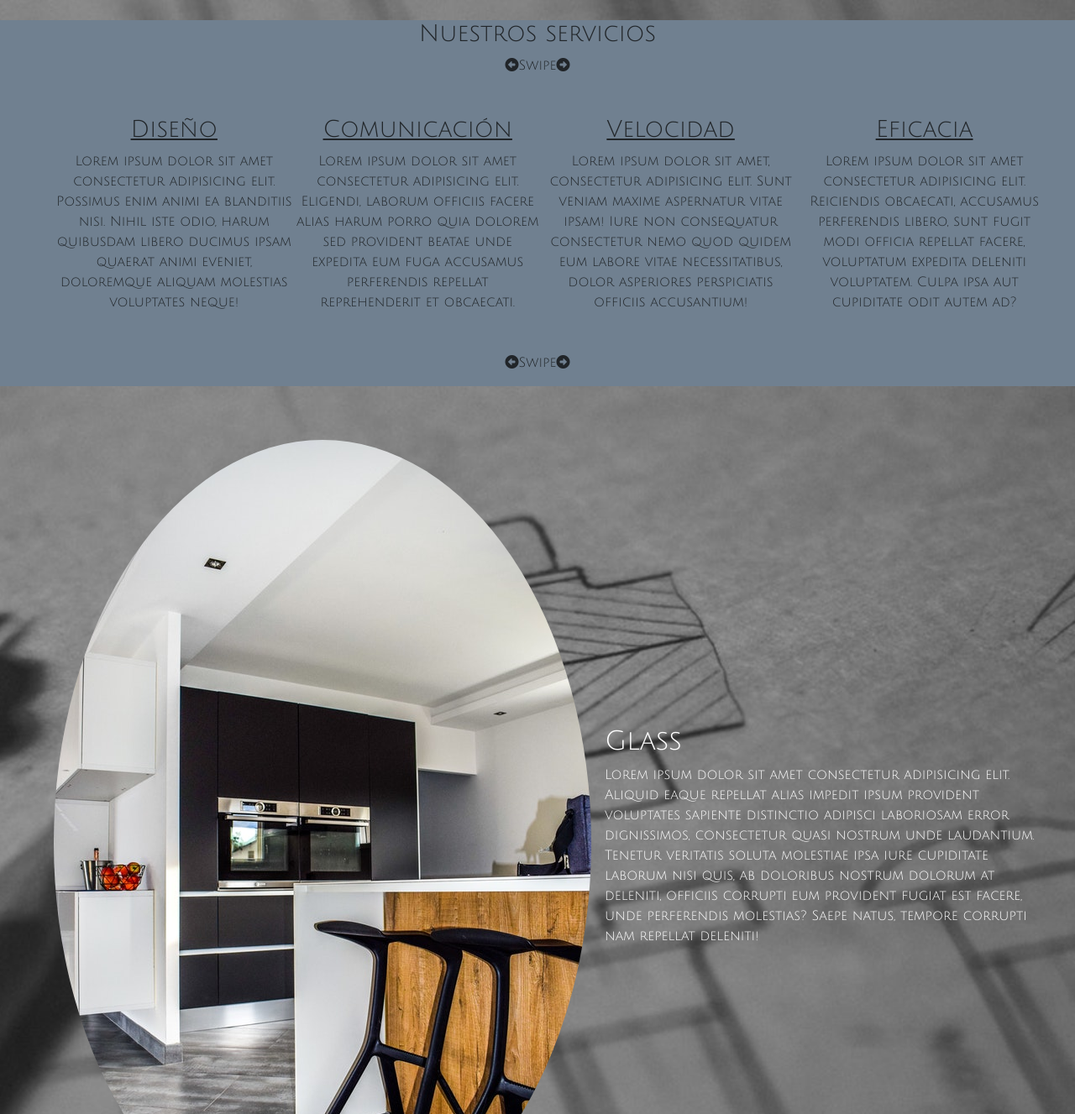
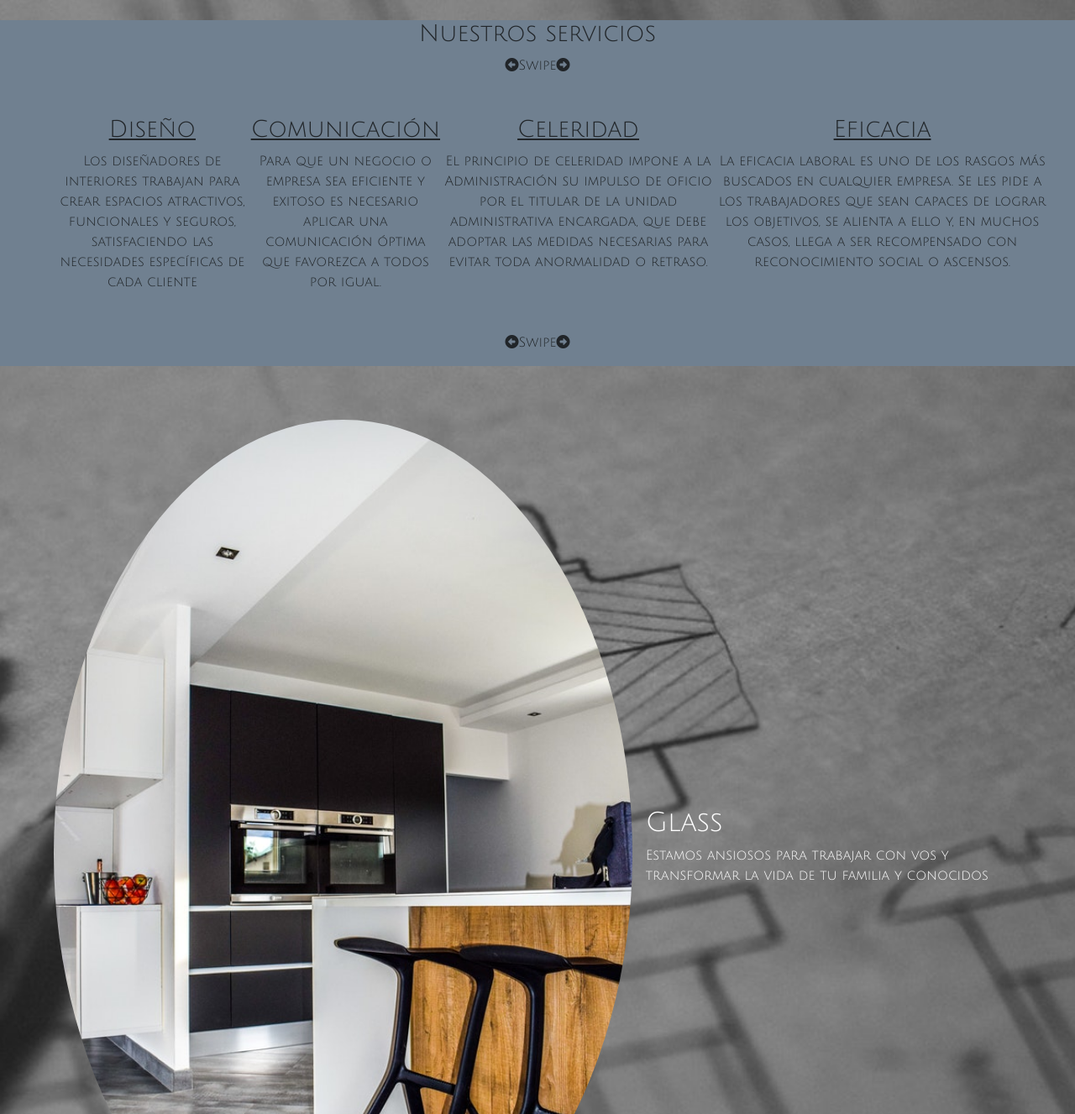
Before and after one commit to IgnacioDavicino/Entrega-Final-Coderhouse, a website: page pages/nosotros.html in a window 1280 px wide. Shown: the part 1120-2447 px from the top of the page at 84% size. Drawn offline with Linux system fonts and the light colour scheme.

Commit message:
añadi seo

```diff
--- a/pages/nosotros.html
+++ b/pages/nosotros.html
@@ -5,7 +5,7 @@
     <meta charset="UTF-8">
     <meta http-equiv="X-UA-Compatible" content="IE=edge">
     <meta name="viewport" content="width=device-width, initial-scale=1.0">
-    <title>Glass - Nosotros</title>
+    <title>Nosotros - Glass</title>
     <!-- SEO -->
     <meta name="keywords" content="Interiores,Casa,Casas,Diseño,Mejor,Mejores,Nosotros,Sobrenosotros">
     <!-- Icono -->
@@ -48,10 +48,10 @@
                     </li>
                     <li class="nav-item">
                         <a class="navbar__a nav-link" href="galeria.html">Galeria</a>
-                      </li>
-                      <li class="nav-item">
+                    </li>
+                    <li class="nav-item">
                         <a class="navbar__a nav-link" href="contacto.html">Contacto</a>
-                      </li>
+                    </li>
                 </ul>
             </div>
         </div>
@@ -65,7 +65,8 @@
             <img class="nosotros__img" src="../img/nosotrosimg2.jpg" alt="edificio">
             <div class="section__texto">
                 <h2>Experiencia</h2>
-                <p>Tenemos a los mejores profesionales de todo el mundo concentrados en brindarte la mejor experiencia posible, para que tengas tu hogar ideal, ya sea el interior o la fachada.</p>
+                <p>Tenemos a los mejores profesionales de todo el mundo concentrados en brindarte la mejor experiencia
+                    posible, para que tengas tu hogar ideal, ya sea el interior o la fachada.</p>
             </div>
         </section>
 
@@ -81,27 +82,20 @@
                 <ul class="banner__ul">
                     <li>
                         <h3 class="banner__titulos">Diseño</h3>
-                        <p>Lorem ipsum dolor sit amet consectetur adipisicing elit. Possimus enim animi ea blanditiis
-                            nisi. Nihil iste odio, harum quibusdam libero ducimus ipsam quaerat animi eveniet,
-                            doloremque aliquam molestias voluptates neque!</p>
+                        <p>Los diseñadores de interiores trabajan para crear espacios atractivos, funcionales y seguros,
+                            satisfaciendo las necesidades específicas de cada cliente</p>
                     </li>
                     <li>
                         <h3 class="banner__titulos">Comunicación</h3>
-                        <p>Lorem ipsum dolor sit amet consectetur adipisicing elit. Eligendi, laborum officiis facere
-                            alias harum porro quia dolorem sed provident beatae unde expedita eum fuga accusamus
-                            perferendis repellat reprehenderit et obcaecati.</p>
+                        <p>Para que un negocio o empresa sea eficiente y exitoso es necesario aplicar una comunicación óptima que favorezca a todos por igual.</p>
                     </li>
                     <li>
-                        <h3 class="banner__titulos">Velocidad</h3>
-                        <p>Lorem ipsum dolor sit amet, consectetur adipisicing elit. Sunt veniam maxime aspernatur vitae
-                            ipsam! Iure non consequatur consectetur nemo quod quidem eum labore vitae necessitatibus,
-                            dolor asperiores perspiciatis officiis accusantium!</p>
+                        <h3 class="banner__titulos">Celeridad</h3>
+                        <p>El principio de celeridad impone a la Administración su impulso de oficio por el titular de la unidad administrativa encargada, que debe adoptar las medidas necesarias para evitar toda anormalidad o retraso.</p>
                     </li>
                     <li>
                         <h3 class="banner__titulos">Eficacia</h3>
-                        <p>Lorem ipsum dolor sit amet consectetur adipisicing elit. Reiciendis obcaecati, accusamus
-                            perferendis libero, sunt fugit modi officia repellat facere, voluptatum expedita deleniti
-                            voluptatem. Culpa ipsa aut cupiditate odit autem ad?</p>
+                        <p>La eficacia laboral es uno de los rasgos más buscados en cualquier empresa. Se les pide a los trabajadores que sean capaces de lograr los objetivos, se alienta a ello y, en muchos casos, llega a ser recompensado con reconocimiento social o ascensos.</p>
                     </li>
                 </ul>
             </div>
@@ -116,11 +110,7 @@
             <img class="nosotros__img" src="../img/nosotrosimg3.jpg" alt="edificio">
             <div class="section__texto">
                 <h2>Glass</h2>
-                <p> Lorem ipsum dolor sit amet consectetur adipisicing elit. Aliquid eaque repellat alias impedit ipsum
-                    provident voluptates sapiente distinctio adipisci laboriosam error dignissimos, consectetur quasi
-                    nostrum unde laudantium. Tenetur veritatis soluta molestiae ipsa iure cupiditate laborum nisi quis,
-                    ab doloribus nostrum dolorum at deleniti, officiis corrupti eum provident fugiat est facere, unde
-                    perferendis molestias? Saepe natus, tempore corrupti nam repellat deleniti!</p>
+                <p>Estamos ansiosos para trabajar con vos y transformar la vida de tu familia y conocidos</p>
             </div>
         </section>
     </main>
--- a/scss/_contacto.scss
+++ b/scss/_contacto.scss
@@ -5,7 +5,6 @@
 .contacto{
     display: flex;
     flex-direction: row;
-    color: black;
     background-color: slategray;
     .infocontacto{
         display: flex;
--- a/scss/_index.scss
+++ b/scss/_index.scss
@@ -21,7 +21,6 @@
 .card-body{
     background-color: darkgray;
     .card-title{
-    @extend body;
     color:white;
     border-radius: 5%;}
 }
```
Also changed, not shown: pages/contacto.html (+3 -3 lines), css/main.css.
